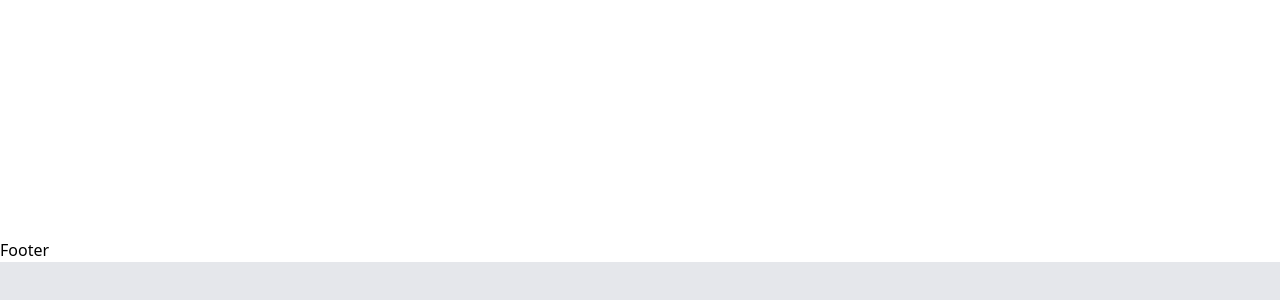
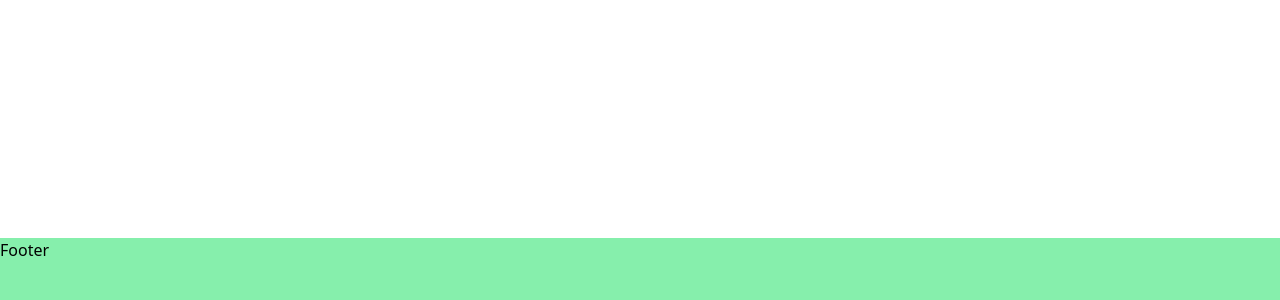
Before and after one commit to coolcrazyfox/Gym-WEBsite, a Next.js app: page / in a window 1280 px wide. Shown: the part 8298-8598 px from the top of the page. Before the commit the page ends 8560 px from the top, so only its background shows below. Built offline with nearby package versions, Linux system fonts and the light colour scheme.

Commit message:
create NavBar

```diff
--- a/app/components/Footer.tsx
+++ b/app/components/Footer.tsx
@@ -1,7 +1,7 @@
 import React from "react";
 
 const Footer = () => {
-  return <div>Footer</div>;
+  return <footer className="h-[80vh] bg-green-300">Footer</footer>;
 };
 
 export default Footer;
--- /dev/null
+++ b/app/components/Navbar.tsx
@@ -0,0 +1,7 @@
+import React from "react";
+
+const Navbar = () => {
+  return <div>Navbar</div>;
+};
+
+export default Navbar;
```
